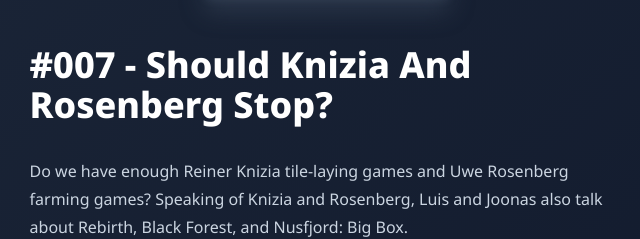
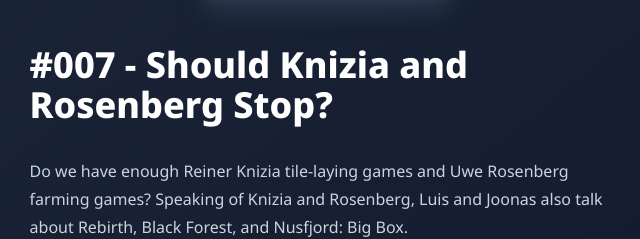
Before and after one commit to jonaskay/board-game-okay, a Gatsby site: page /007/ in a window 1280 px wide. Shown: the part 387-626 px from the top of the page, 313-953 px from the left. Built offline with nearby package versions, Linux system fonts and the light colour scheme; Gatsby itself is replaced by a stand-in of ours.

Commit message:
Fix title casing

```diff
--- a/src/episodes/007.md
+++ b/src/episodes/007.md
@@ -1,5 +1,5 @@
 ---
-title: "#007 - Should Knizia And Rosenberg Stop?"
+title: "#007 - Should Knizia and Rosenberg Stop?"
 type: "full"
 explicit: "false"
 date: 2025-04-6
```
